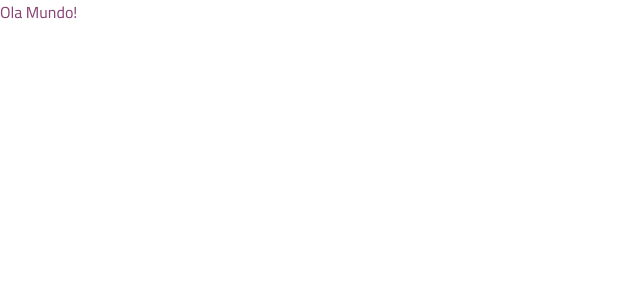
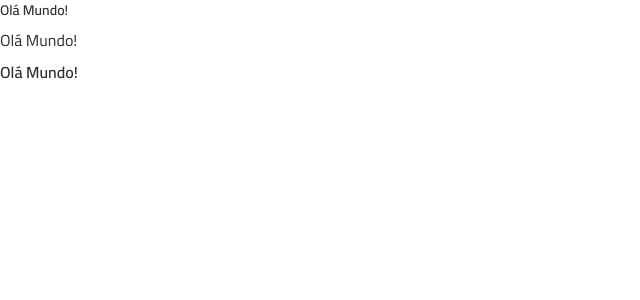
Before and after one commit to danielMonteiro84/ToDo-React.js, a React (Vite) app: page / in a window 1280 px wide. Shown: the top 300 px of the page, without its empty margins (0-640 px from the left). Built offline with nearby package versions, Linux system fonts and the light colour scheme.

Commit message:
adicionando `CVA` ao component `text.tsx`

```diff
--- a/src/App.tsx
+++ b/src/App.tsx
@@ -1,3 +1,11 @@
+import Text from "./components/text";
+
 export default function App() {
-  return <div className="text-pink-dark">Ola Mundo!</div>;
+  return (
+    <div className="flex flex-col gap-2">
+      <Text variant="body-sm-bold">Olá Mundo!</Text>
+      <Text variant="body-md">Olá Mundo!</Text>
+      <Text variant="body-md-bold">Olá Mundo!</Text>
+    </div>
+  );
 }
--- a/src/components/text.tsx
+++ b/src/components/text.tsx
@@ -1,12 +1,27 @@
 import React from "react";
+import { cva, type VariantProps } from "class-variance-authority";
 
-interface TextProps {
+export const textVariants = cva("font-sans text-gray-400", {
+  variants: {
+    variant: {
+      "body-sm-bold": "text-sm leading-5 font-semibold",
+      "body-md": "text-base leading-6 font-normal",
+      "body-md-bold": "text-base leading-6 font-semibold",
+    },
+  },
+  defaultVariants: {
+    variant: "body-md",
+  },
+});
+
+interface TextProps extends VariantProps<typeof textVariants> {
   as?: keyof React.JSX.IntrinsicElements;
   className?: string;
   children?: React.ReactNode;
 }
 export default function Text({
   as = "span",
+  variant,
   className,
   children,
   ...props
@@ -14,7 +29,7 @@
   return React.createElement(
     as,
     {
-      className,
+      className: textVariants({ variant, className }),
       ...props,
     },
     children
```
